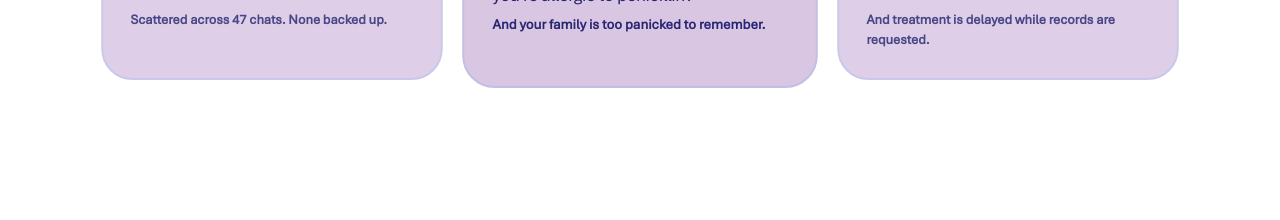
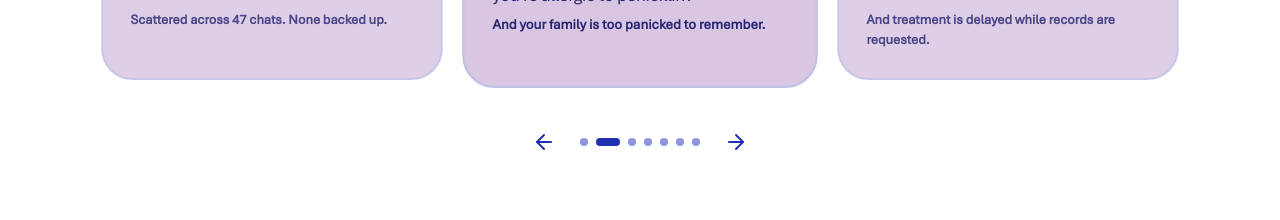
Before and after one commit to AmanDwivedi9335/clinic-portpolio, a Next.js app: page / in a window 1280 px wide. Shown: the part 1380-1600 px from the top of the page. Built offline with nearby package versions, Linux system fonts and the light colour scheme.

Commit message:
Add report carousel navigation controls

```diff
--- a/src/components/Home/ReportCarouselSection.js
+++ b/src/components/Home/ReportCarouselSection.js
@@ -2,6 +2,7 @@
 
 import Image from "next/image";
 import { useEffect, useRef, useState } from "react";
+import { ArrowLeft, ArrowRight } from "lucide-react";
 import { Carousel, CarouselContent, CarouselItem } from "@/components/ui/carousel";
 import { createGsapContext } from "@/lib/gsap";
 import GradientBadge from "@/components/ui/GradientBadge";
@@ -203,6 +204,37 @@ export default function ReportCarouselSection() {
             ))}
           </CarouselContent>
         </Carousel>
+
+        <div className="mt-5 flex items-center justify-center gap-4 text-[#2230B4] md:mt-8 md:gap-6">
+          <button
+            type="button"
+            onClick={() => api?.scrollPrev()}
+            className="transition hover:opacity-70"
+            aria-label="Previous report"
+          >
+            <ArrowLeft size={24} />
+          </button>
+
+          <div className="flex items-center gap-2">
+            {slides.map((_, index) => (
+              <span
+                key={`report-indicator-${index}`}
+                className={`h-2 rounded-full transition-all ${
+                  activeIndex === index ? "w-6 bg-[#2230B4]" : "w-2 bg-[#8E95DC]"
+                }`}
+              />
+            ))}
+          </div>
+
+          <button
+            type="button"
+            onClick={() => api?.scrollNext()}
+            className="transition hover:opacity-70"
+            aria-label="Next report"
+          >
+            <ArrowRight size={24} />
+          </button>
+        </div>
       </div>
     </section>
   );
```
